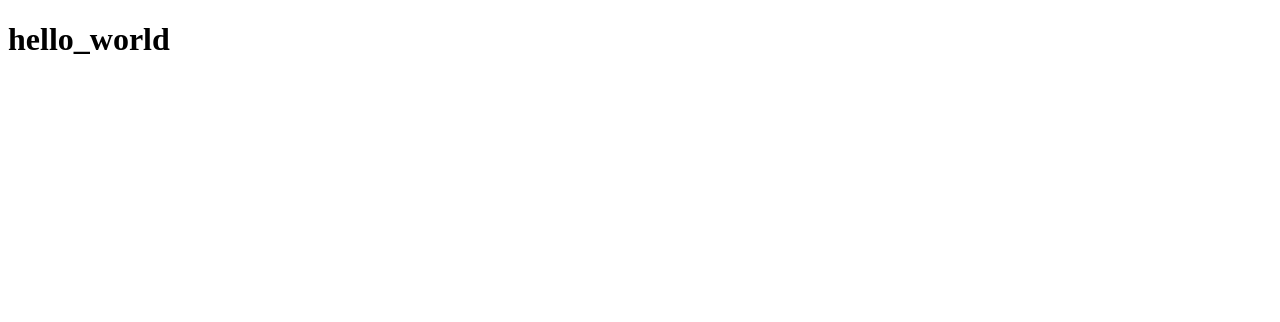
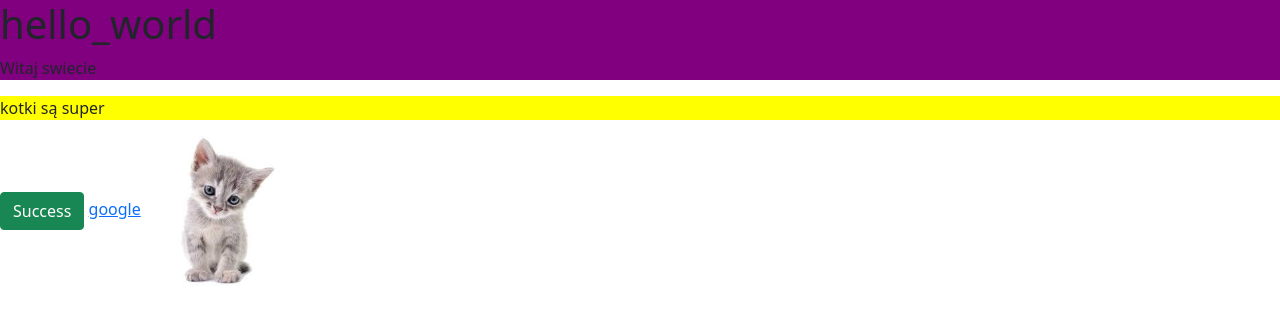
Before and after one commit to Dombieg/Dombieg.github.io, a plain HTML site: page index.html in a window 1280 px wide. Drawn offline with nearby package versions, Linux system fonts and the light colour scheme.

Commit message:
Dodanie pliku .css i folderu img ze zdjeciem

```diff
--- a/index.html
+++ b/index.html
@@ -2,11 +2,24 @@
 <html>
 
 <head>
+<link href="https://cdn.jsdelivr.net/npm/bootstrap@5.1.3/dist/css/bootstrap.min.css" rel="stylesheet" integrity="sha384-1BmE4kWBq78iYhFldvKuhfTAU6auU8tT94WrHftjDbrCEXSU1oBoqyl2QvZ6jIW3" crossorigin="anonymous">
+<link rel="stylesheet" href="style.css">
+
 <title>Strona Domina</title>
+
 <head/>
 
 <body>
+
+<div>
 <h1>hello_world</h1>
+<p>Witaj swiecie</p>
+</div>
+<div class="test">
+<p>kotki są super</p>
+</div>
+<button type="button" class="btn btn-success">Success</button>
+<a href="https://google.pl">google</a>
+<img src="img/kotek.jpg" width="150" heigth="200">
 </body>
-
 </html>
--- /dev/null
+++ b/style.css
@@ -0,0 +1,6 @@
+div{
+background-color:purple;
+}
+.test{
+background-color:yellow;
+}
```
Also changed, not shown: img/kotek.jpg (added).
